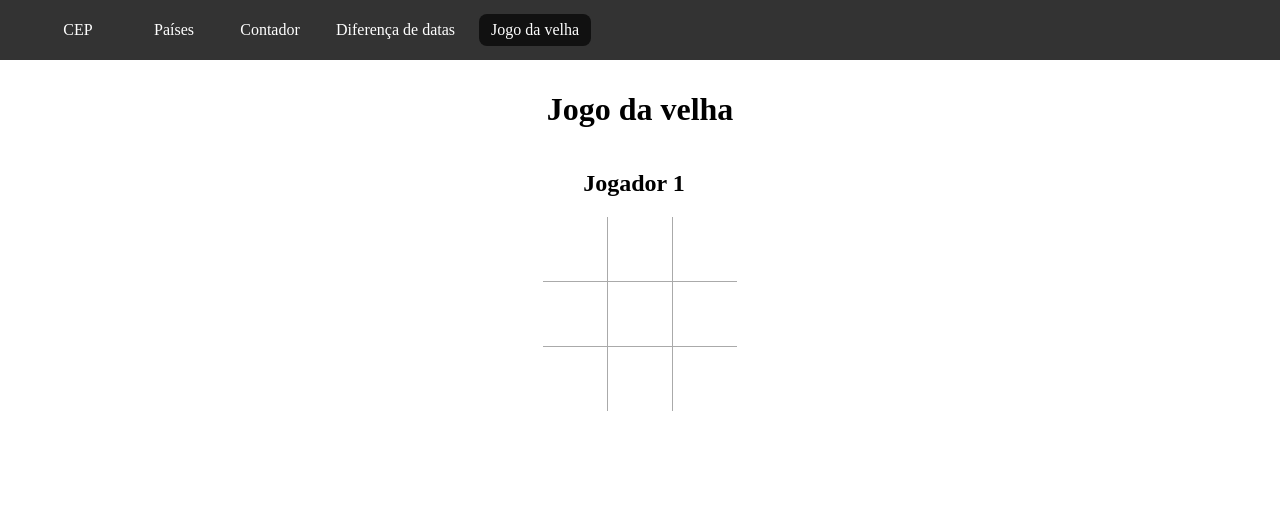
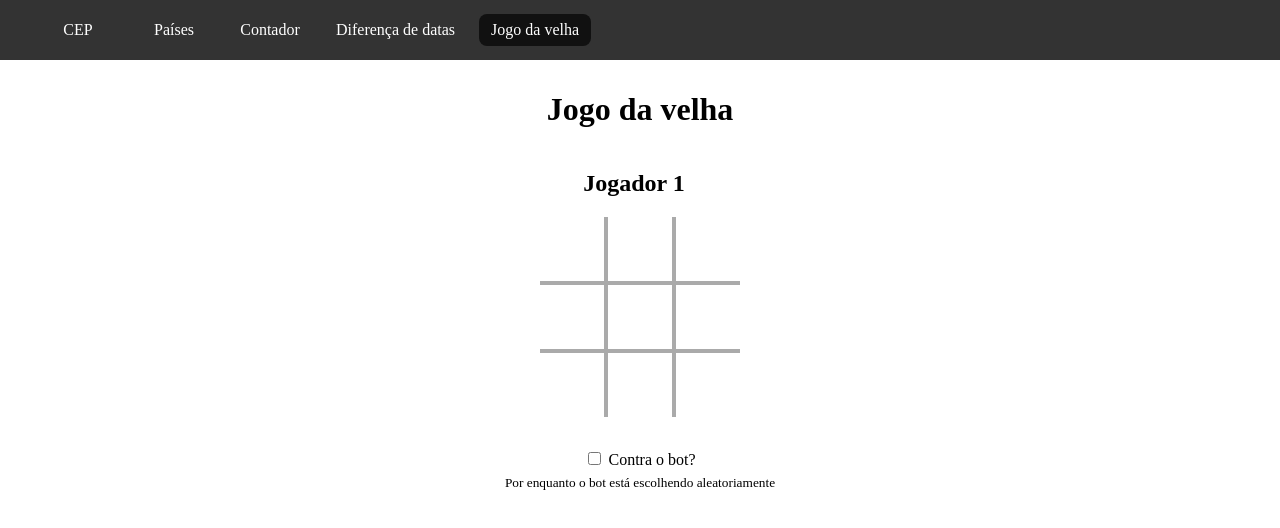
Before and after one commit to Tech-Artemis/unittests_angular, an Angular app: page /#/tic-tac-toe in a window 1280 px wide. Shown: the top 528 px of the page. Built offline with nearby package versions, Linux system fonts and the light colour scheme.

Commit message:
feat: adicionando bot ao jogo da velha

```diff
--- a/src/app/tic-tac-toe/tic-tac-toe.component.html
+++ b/src/app/tic-tac-toe/tic-tac-toe.component.html
@@ -16,6 +16,13 @@
     </div>
 </main>
 
+<div style="text-align: center; margin-top: 2rem;">
+    <input type="checkbox" [disabled]="alreadyPlayed()" (change)="toggleBot()">
+    Contra o bot?
+    <br>
+    <sub>Por enquanto o bot está escolhendo aleatoriamente</sub>
+</div>
+
 <ng-template #currentPlayer>
     Jogador {{ actualPlayer() }}
 </ng-template>
--- a/src/app/tic-tac-toe/tic-tac-toe.component.scss
+++ b/src/app/tic-tac-toe/tic-tac-toe.component.scss
@@ -1,9 +1,11 @@
-$border: 1px solid #aaa;
+$border: 4px solid #aaa;
 
 :host {
     display: flex;
     flex-direction: column;
     align-items: center;
+
+    font-family: cursive;
 }
 
 main {
@@ -39,7 +41,6 @@ main {
     height: 64px;
     cursor: pointer;
     font-size: 46px;
-    font-family: cursive;
 
     &:nth-child(1),
     &:nth-child(2) {
--- a/src/app/tic-tac-toe/tic-tac-toe.component.ts
+++ b/src/app/tic-tac-toe/tic-tac-toe.component.ts
@@ -1,5 +1,5 @@
 import { NgFor, NgIf } from '@angular/common';
-import { Component, computed, signal, TrackByFunction } from '@angular/core';
+import { Component, TrackByFunction, computed, signal } from '@angular/core';
 
 @Component({
   selector: 'app-tic-tac-toe',
@@ -71,6 +71,8 @@ export class TicTacToeComponent {
 
     return undefined;
   });
+  public againstBot = signal(false);
+  public alreadyPlayed = computed(() => this.game().flat().filter(r => !!r).length > 0);
 
   public chooseBox(x: number, y: number): void {
     const someoneWins = this.someoneWins();
@@ -80,6 +82,9 @@ export class TicTacToeComponent {
     this.game.mutate((value) => value[x][y] = this.actualPlayer() === 1 ? 'X' : 'O');
     this.actualPlayer.update(value => value === 1 ? 2 : 1);
     this.lastMovement.set({ x, y });
+
+    if (this.againstBot() && !this.someoneWins() && this.actualPlayer() === 2)
+      setTimeout(() => this._botPlays(), 1000);
   }
 
   public reset(): void {
@@ -92,8 +97,24 @@ export class TicTacToeComponent {
     this.lastMovement.set({});
   }
 
-  private getTextWin(player: number): string {
-    return `Jogador ${player} ganhou!`;
+  public toggleBot(): void {
+    this.againstBot.update(value => !value);
+  }
+
+  private _botPlays(): void {
+    const getRandomPositions = () => ({
+      x: Math.floor(Math.random() * 3),
+      y: Math.floor(Math.random() * 3),
+    });
+
+    let currentPosition = getRandomPositions();
+
+    // enquanto encontrar uma célula preenchida, continue procurando
+    while (this.game()[currentPosition.x][currentPosition.y] !== '') {
+      currentPosition = getRandomPositions();
+    }
+
+    this.chooseBox(currentPosition.x, currentPosition.y);
   }
 
 }
```
